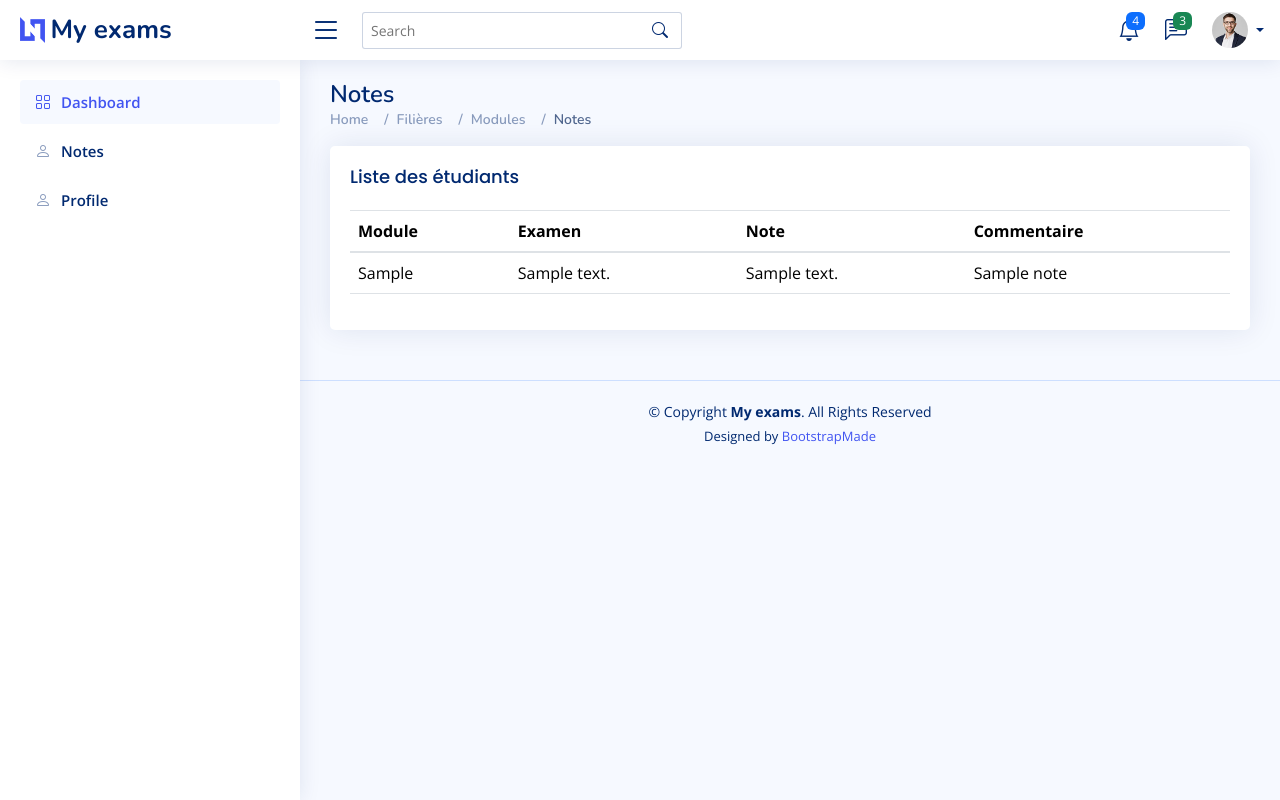
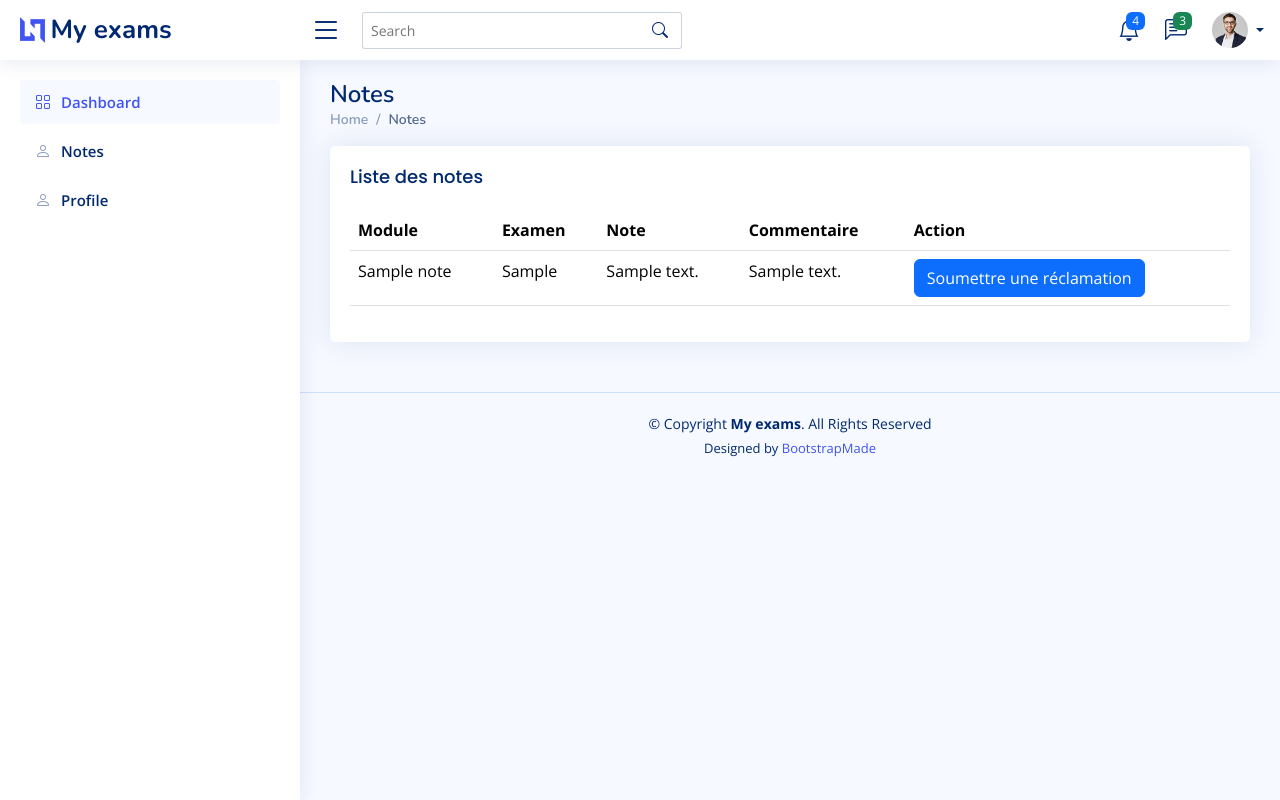
Before and after one commit to salmateache/gestion_examens, a CodeIgniter 4 app: the page made by gestion_examens/app/Views/notes.php in a window 1280 px wide. Run offline with PHP 8.4 and a stand-in for CodeIgniter, Linux system fonts and the light colour scheme; the template is opened without the code that fills it: most values are stand-ins (such as "Sample title", 1, 10 or a date in 2020); data that the repository does not hold is empty; some libraries are stand-ins or nearby versions.

Commit message:
note view

```diff
--- a/gestion_examens/app/Views/notes.php
+++ b/gestion_examens/app/Views/notes.php
@@ -10,7 +10,6 @@
   <meta content="" name="keywords">
 
   <!-- Favicons -->
-  <link rel="stylesheet" href="https://maxcdn.bootstrapcdn.com/bootstrap/4.0.0/css/bootstrap.min.css">
   <link href="assets/img/favicon.png" rel="icon">
   <link href="assets/img/apple-touch-icon.png" rel="apple-touch-icon">
 
@@ -283,7 +282,7 @@
     </a>
 
   <li class="nav-item">
-    <a class="nav-link collapsed" href="<?= base_url('notes'); ?>">
+    <a class="nav-link collapsed" href="<?= base_url('notes') ?> ">
       <i class="bi bi-person"></i>
       <span>Notes</span>
     </a>
@@ -306,8 +305,6 @@
   <nav>
     <ol class="breadcrumb">
       <li class="breadcrumb-item"><a href="index.html">Home</a></li>
-          <li class="breadcrumb-item">Filières</li>
-          <li class="breadcrumb-item">Modules</li>
        <li class="breadcrumb-item active">Notes</li>
     </ol>
   </nav>
@@ -319,36 +316,35 @@
 
       <div class="card">
         <div class="card-body">
-              <h5 class="card-title">Liste des étudiants</h5>
+          <h5 class="card-title">Liste des notes</h5>
+
           <!-- Table with stripped rows -->
           <table class="table datatable">
             <thead>
               <tr>
                 <th>Module</th>
-                    <th>
-                   Examen
-                    </th>
+                <th>Examen</th>
                 <th>Note</th>
                 <th>Commentaire</th>
+                <th>Action</th>
               </tr>
             </thead>
             <tbody>
-
               <?php if (!empty($notes)): ?>
                 <?php foreach ($notes as $note): ?>
                   <tr>
-
-
-                        <td><?= $note['libelleExamen']; ?></td>
-                        <td><?= $note['note']; ?></td>
-                        <td><?= $note['commentaire']; ?></td>
-                        <td><?= $note['nomModule']; ?></td>
-
+                    <td><?= esc($note['nomModule']) ?></td>
+                    <td><?= esc($note['libelleExamen']) ?></td>
+                    <td><?= esc($note['note']) ?></td>
+                    <td><?= esc($note['commentaire']) ?></td>
+                    <td>
+                      <button class="btn btn-primary">Soumettre une réclamation</button>
+                    </td>
                   </tr>
                 <?php endforeach; ?>
               <?php else: ?>
                 <tr>
-                    <td colspan="6">Aucune note trouvée.</td>
+                  <td colspan="5" class="text-center">Aucune note disponible.</td>
                 </tr>
               <?php endif; ?>
             </tbody>
@@ -363,6 +359,7 @@
 </section>
 
 </main><!-- End #main -->
+
 
   <!-- ======= Footer ======= -->
   <footer id="footer" class="footer">
```
Lines whose indentation alone changed are shown as unchanged.
